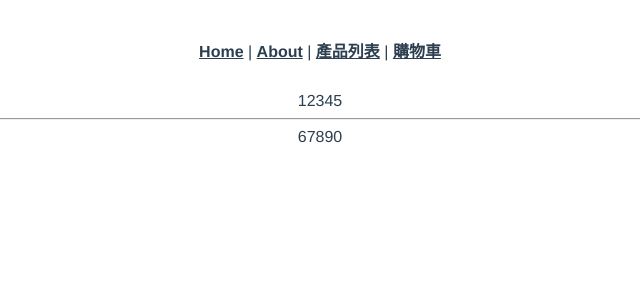
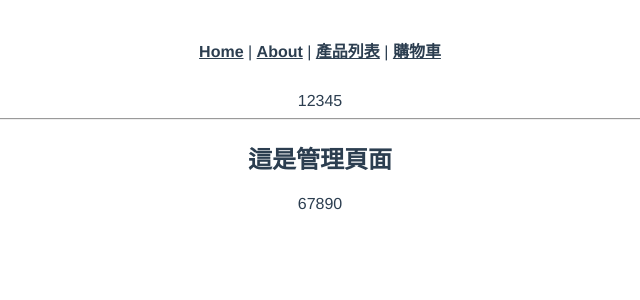
Before and after one commit to gmwu185/js-training-week-06-vue-cli-router, a Vue app: page /#/admin in a window 1280 px wide. Shown: the top 300 px of the page, without its empty margins (320-960 px from the left). Built offline with nearby package versions, Linux system fonts and the light colour scheme.

Commit message:
後台頁面建立巢狀路由的 products 頁面設定

```diff
--- /dev/null
+++ b/src/views/dashboard/Dashboard.vue
@@ -0,0 +1,6 @@
+<template>
+  <div>
+    <h2>這是管理頁面</h2>
+    <router-view/>
+  </div>
+</template>
--- /dev/null
+++ b/src/views/dashboard/Products.vue
@@ -0,0 +1,5 @@
+<template>
+  <div>
+    <h2>管理後台的產品頁面</h2>
+  </div>
+</template>
```
Also changed, not shown: src/router/index.js (+10 -0 lines).
